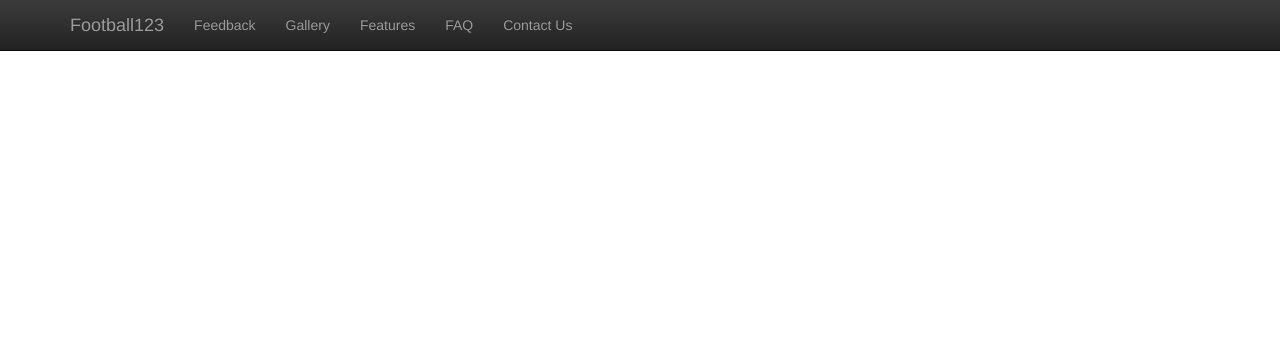
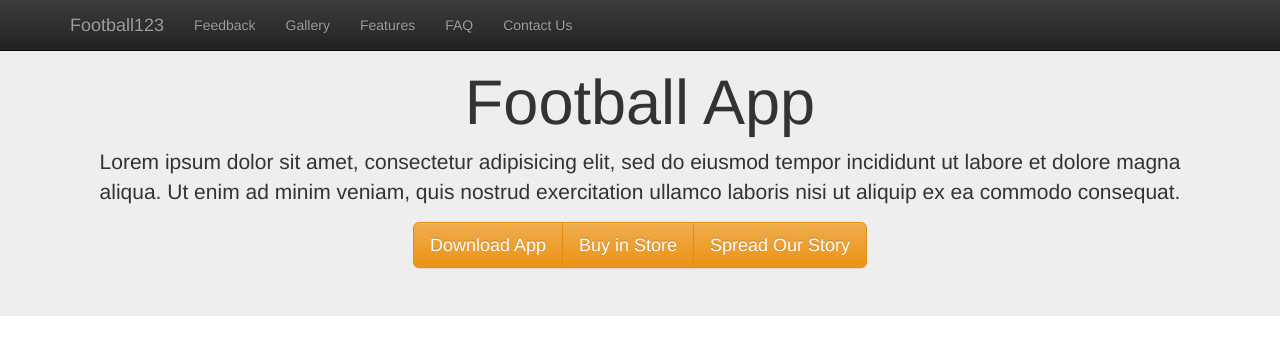
Before and after one commit to shaneoconnell/project_football, a plain HTML site: page index.html in a window 1280 px wide. Drawn offline with nearby package versions, Linux system fonts and the light colour scheme.

Commit message:
changes to nav and main container

```diff
--- a/index.html
+++ b/index.html
@@ -27,7 +27,7 @@
 
 		<a href="" class="navbar-brand">Football123</a>
 	</div><!-- navbar header -->
-	<div class="collapse navbar-collapse">
+	<div class="collapse navbar-collapse" id ="navbar-collapse">
 		<ul class="nav navbar-nav">
 			<li><a href="#feedback">Feedback</a>
 			<li><a href="#gallery">Gallery</a>
@@ -39,6 +39,21 @@
 </div><!-- end container -->
 </nav><!-- end navbar -->
 
+<div class="jumbotron">
+	<div class="container text-center">
+		<h1>Football App</h1>
+		<p>Lorem ipsum dolor sit amet, consectetur adipisicing elit, sed do eiusmod
+		tempor incididunt ut labore et dolore magna aliqua. Ut enim ad minim veniam,
+		quis nostrud exercitation ullamco laboris nisi ut aliquip ex ea commodo
+		consequat.</p>
+
+		<div class="btn-group">
+			<a href="" class="btn btn-lg btn-warning">Download App</a>
+			<a href="" class="btn btn-lg btn-warning">Buy in Store</a>
+			<a href="" class="btn btn-lg btn-warning">Spread Our Story</a>
+		</div>
+	</div>	<!--end container -->
+</div> <!-- end jumbotron -->
 
 
 
```
